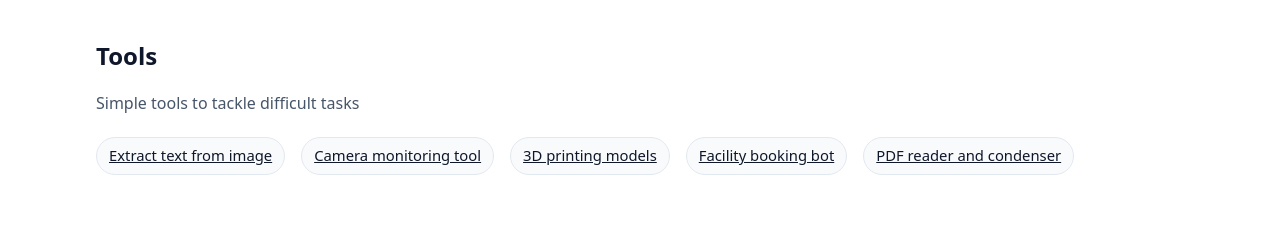
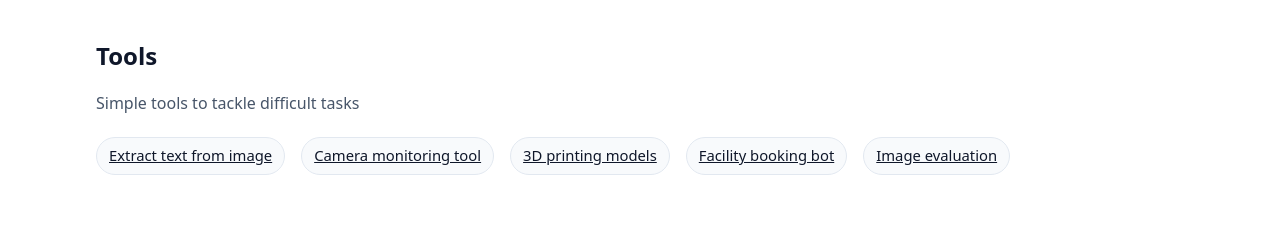
Before and after one commit to dariusPan/about-me, a plain HTML site: page index.html in a window 1280 px wide. Shown: the part 2480-2707 px from the top of the page. Drawn offline with Linux system fonts and the light colour scheme.

Commit message:
update tools

```diff
--- a/index.html
+++ b/index.html
@@ -211,7 +211,7 @@
           <a class="pill" href="https://github.com/dariusPan/lab-bots" target="_blank" rel="noreferrer">Camera monitoring tool</a>
           <a class="pill" href="https://cults3d.com/@pjmben" target="_blank" rel="noreferrer">3D printing models</a>
           <a class="pill" href="https://github.com/dariusPan/booking-bots" target="_blank" rel="noreferrer">Facility booking bot</a>
-          <a class="pill" href="https://github.com/dariusPan/pdf-reader" target="_blank" rel="noreferrer">PDF reader and condenser</a>
+          <a class="pill" href="https://github.com/dariusPan/Roughness-tester" target="_blank" rel="noreferrer">Image evaluation</a>
         </div>
       </div>
     </section>
```
Also changed, not shown: assets/images/profile2.jpg (added).
